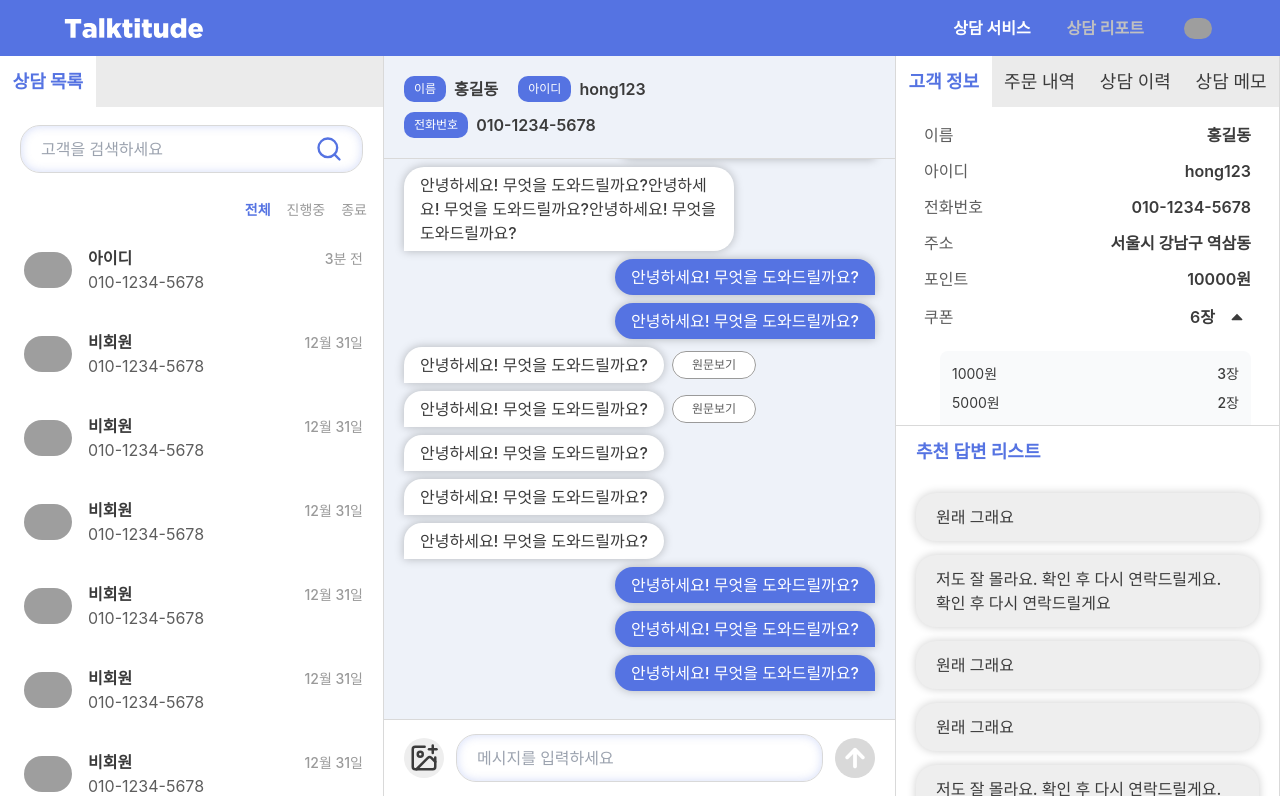
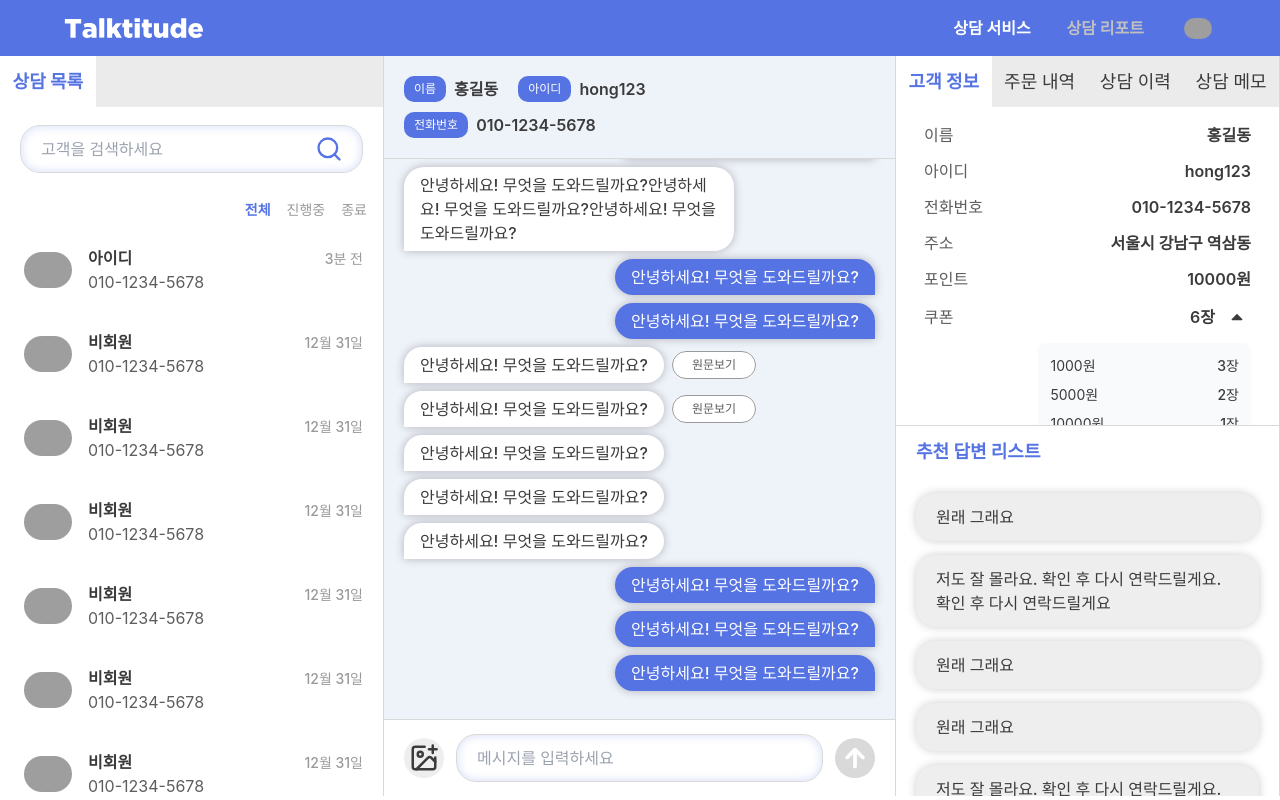
Before and after one commit to Talktitude/talktitude-agent-FE, a Next.js app: page /support in a window 1280 px wide. Both pictures are taken after a click on the button 1237 px from the left and 317 px from the top of the page. Built offline with nearby package versions, Linux system fonts and the light colour scheme; grey boxes are pictures that could not be loaded; a web font is replaced by a local one.

Commit message:
design: CouponDropdown 컴포넌트 너비 설정 (#47)

```diff
--- a/src/components/support/supportInfo/info/clientInfo/CouponDropdown.tsx
+++ b/src/components/support/supportInfo/info/clientInfo/CouponDropdown.tsx
@@ -6,16 +6,14 @@ interface CouponDropdownProps {
 
 const CouponDropdown = ({ couponInfo }: CouponDropdownProps) => {
   return (
-    <div className="flex flex-col gap-2 ml-4 mt-2 p-3 bg-gray-50 rounded-lg overflow-y-auto max-h-[200px]">
+    <div className="flex flex-col gap-2 p-3 bg-gray-50 rounded-lg max-h-[200px] overflow-y-auto w-[65%] ml-auto">
       {couponInfo.map((coupon) => (
         <div
           key={coupon.currency}
-          className="flex flex-row gap-2 items-center justify-between"
+          className="flex justify-between text-sm text-textBlack"
         >
-          <div className="text-sm text-textBlack">{coupon.currency}원</div>
-          <div className="text-sm text-textBlack font-medium">
-            {coupon.amount}장
-          </div>
+          <span>{coupon.currency}원</span>
+          <span className="font-medium">{coupon.amount}장</span>
         </div>
       ))}
     </div>
```
